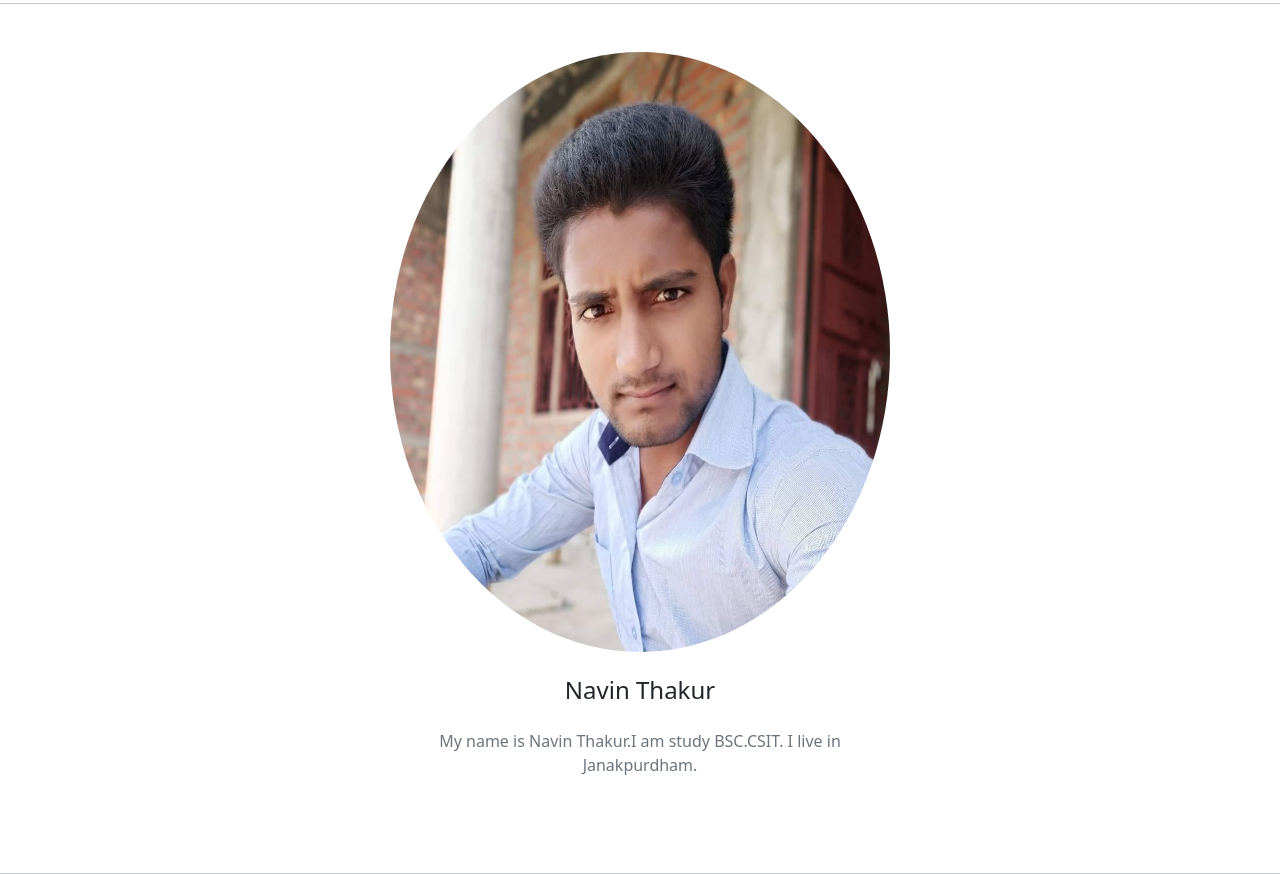
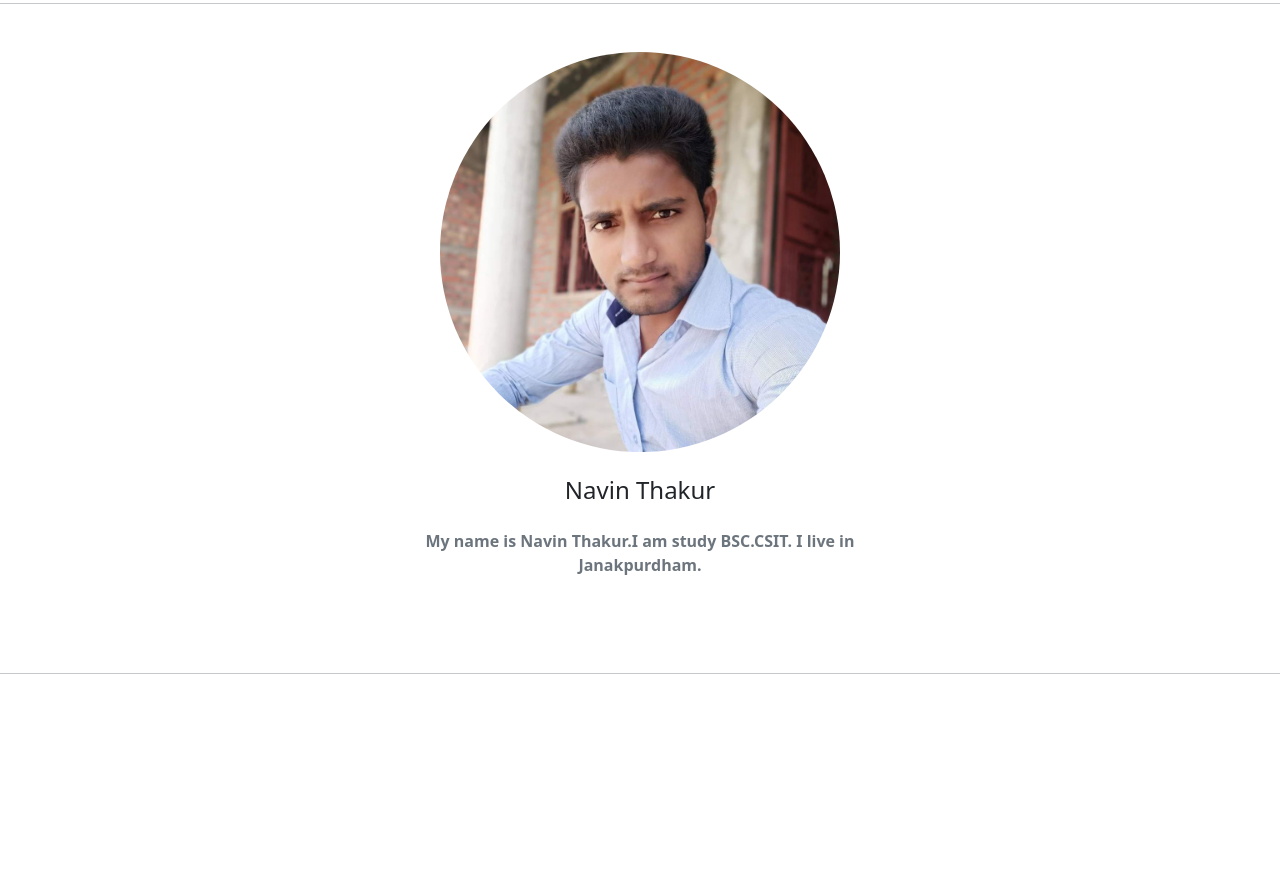
Before and after one commit to cyberpur/navinthakurji, a plain HTML site: page index.html in a window 1280 px wide. Shown: the part 53-927 px from the top of the page. After the commit the page ends 800 px from the top, so only its background shows below. Drawn offline with nearby package versions, Linux system fonts and the light colour scheme.

Commit message:
Update index.html

```diff
--- a/index.html
+++ b/index.html
@@ -22,7 +22,7 @@
         <div class="container">
             <div class="py-5 text-center">
                 <!-- my photo -->
-                <img src="photo/navin.jpg"alt class="ui-w-100 rounded-circle" style="width:500px;height:600px;">
+                <img src="photo/navin.jpg"alt class="ui-w-100 rounded-circle" style="width:400px;height:400px;">
 
                 <div class="p-0 mx-auto col-md-8 col-lg-6 col-xl-5">
                     <!-- my name -->
@@ -30,7 +30,7 @@
 
                     <!-- about me-->
                     <div class="mb-4 text-muted">
-                        My name is Navin Thakur.I am study BSC.CSIT. I live in Janakpurdham.
+                       <b> My name is Navin Thakur.I am study BSC.CSIT. I live in Janakpurdham.</b>
 
                     </div>
                 </div>
```
